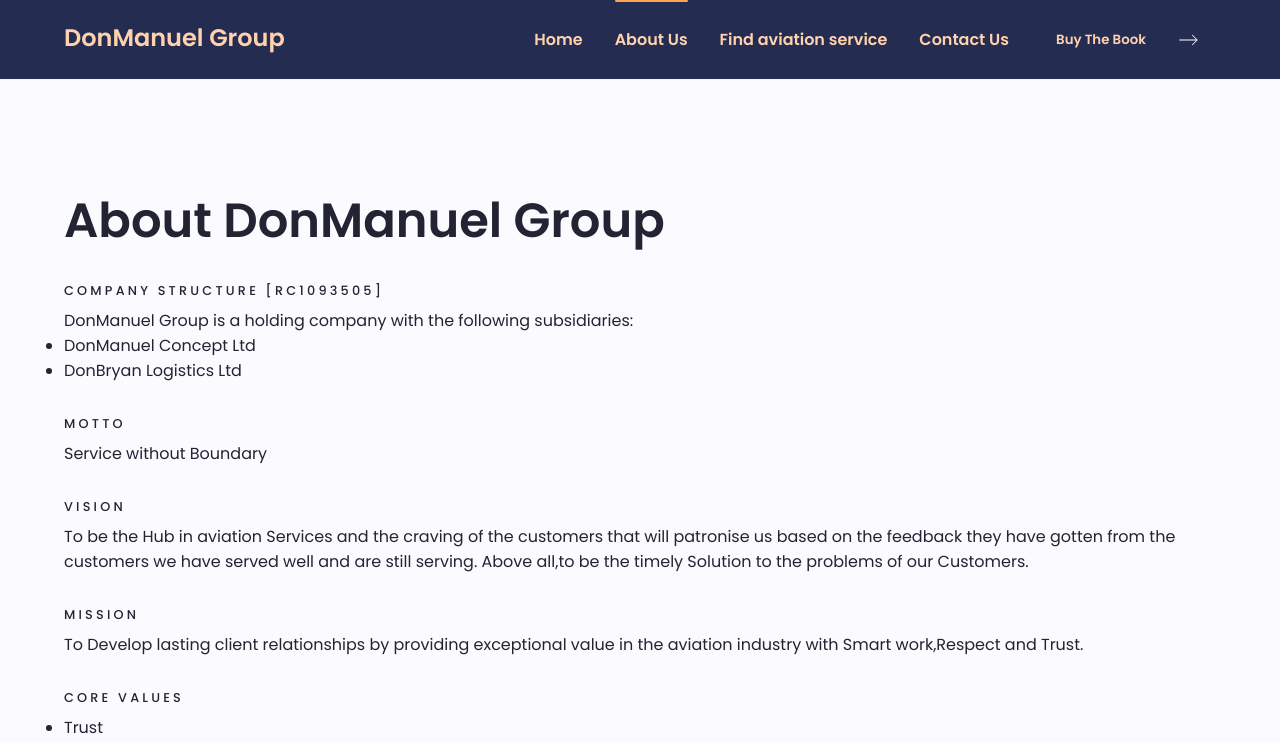
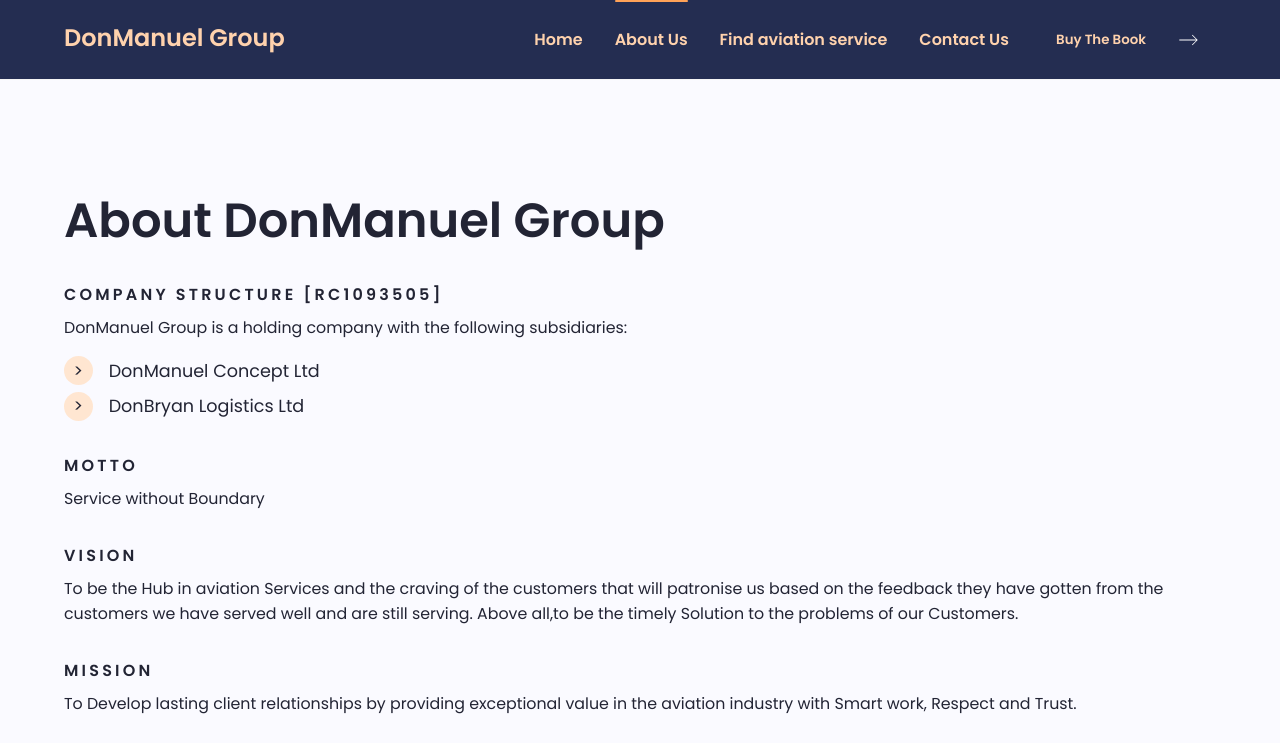
Before and after one commit to codepraycode/finsweet, a Next.js app: page /about-us in a window 1280 px wide. Shown: the top 743 px of the page. Built offline with nearby package versions, Linux system fonts and the light colour scheme.

Commit message:
Styled the listings

```diff
--- a/src/app/about-us/page.tsx
+++ b/src/app/about-us/page.tsx
@@ -19,7 +19,7 @@
                         Company Structure [RC1093505]
                     </h2>
                     DonManuel Group is a holding company with the following subsidiaries:
-                    <ul>
+                    <ul className="listly">
                         <li>DonManuel Concept Ltd</li>
                         <li>DonBryan Logistics Ltd</li>
                     </ul>
@@ -44,11 +44,11 @@
                     <h2 className="section-header">
                         Mission
                     </h2>
-                    To Develop  lasting client relationships by providing exceptional value in the aviation industry with Smart work,Respect and Trust.
+                    To Develop  lasting client relationships by providing exceptional value in the aviation industry with Smart work, Respect and Trust.
                 </div>
                 <div className="p-div">
                     <h2 className="section-header">CORE VALUES</h2>
-                    <ul className="p-ul">
+                    <ul className="p-ul listly">
                         <li>Trust</li>
                         <li>Sincerity</li>
                         <li>Hard/Smart Work</li>
--- a/src/styles/_utilities.scss
+++ b/src/styles/_utilities.scss
@@ -251,8 +251,8 @@
 .section {
     &-header {
         display: block;
-        font-size: .8rem;
-        @include mixins.poppins-medium;
+        font-size: 1rem;
+        @include mixins.poppins-semibold;
         letter-spacing: .2rem;
         text-transform: uppercase;
         margin-bottom: .5rem;
--- a/src/styles/styles.scss
+++ b/src/styles/styles.scss
@@ -7,6 +7,8 @@
 
 .p-div {
     margin-top: 2rem;
+
+    font-size: .99rem;
 
     @include mixins.sm {
         padding-inline: 1rem;
@@ -1089,3 +1091,26 @@
         }
     }
 }
+
+
+
+.listly {
+    list-style-type: none;
+    margin-top: 1rem;
+
+    li {
+        display: flex;
+        align-items: center;
+        font-size: 1.1rem;
+        margin-bottom: .4rem;
+        &::before {
+            content: ">";
+            display: inline-block;
+            background-color: $active-bg;
+            margin-right: 1rem;
+
+            padding: .1rem .6rem;
+            border-radius: 9rem;
+        }
+    }
+}
```
